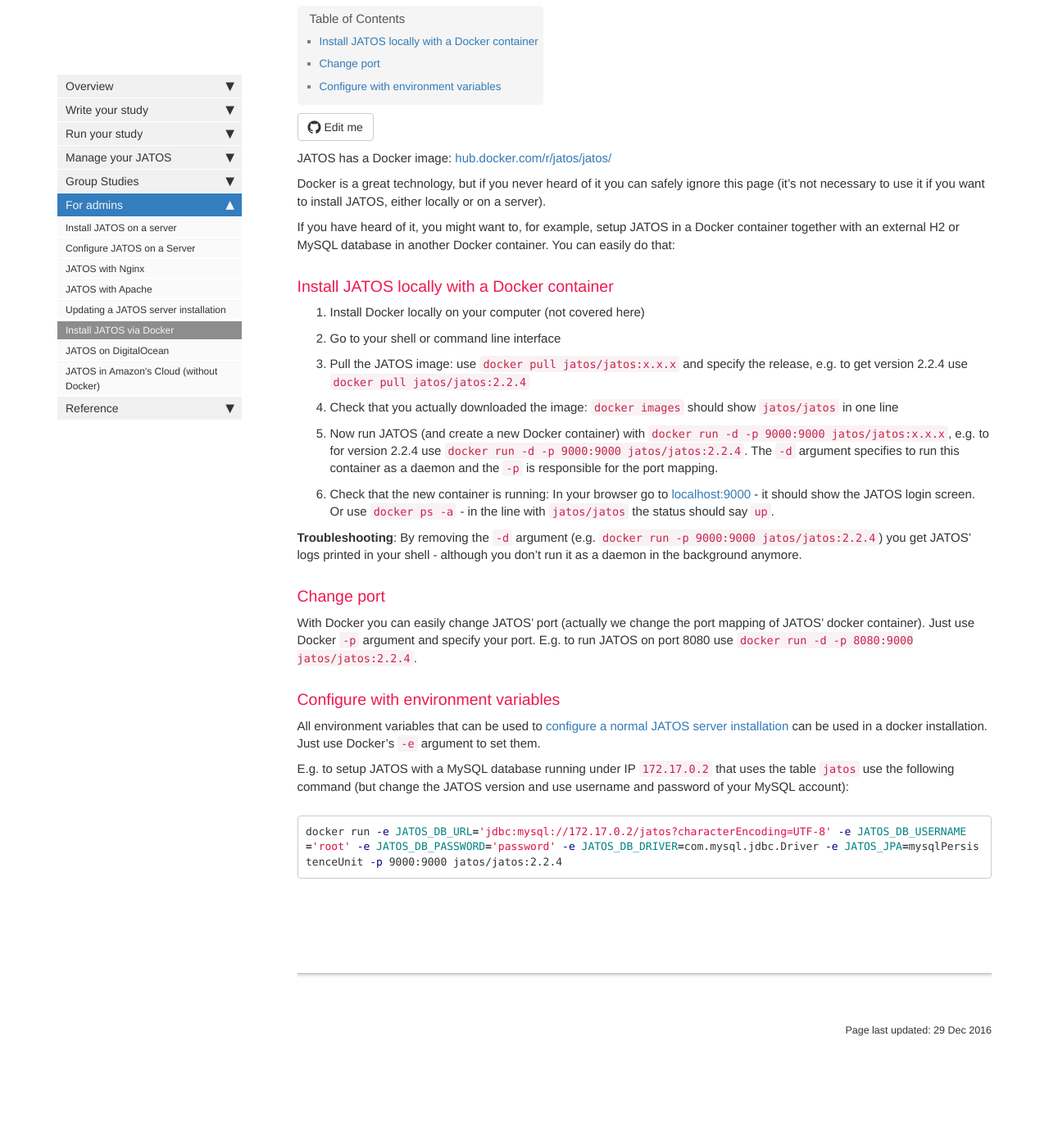
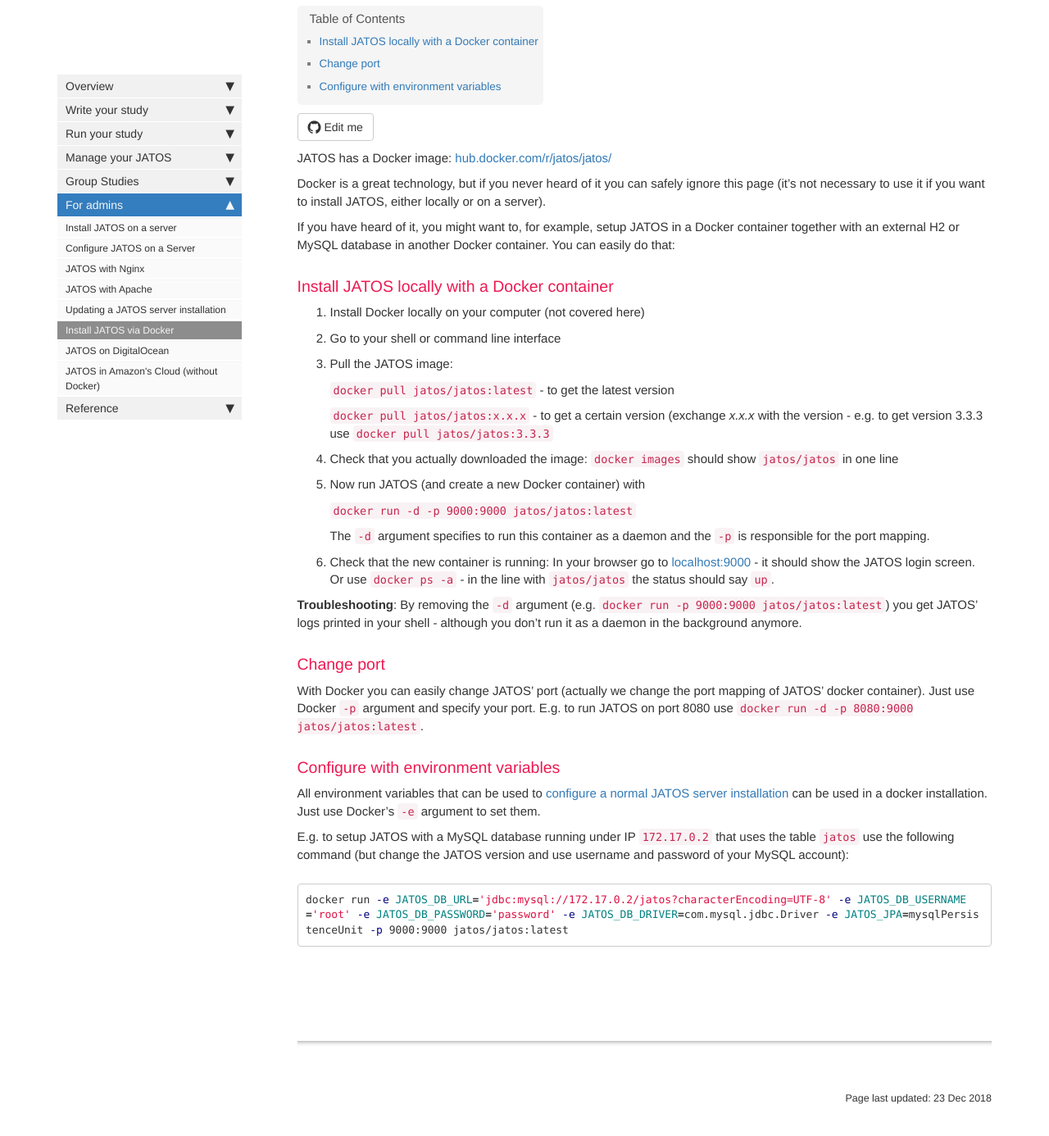
Before and after one commit to kristian-lange-tw/JATOS_docs_v3, a Jekyll site: the page built from pages/Install-JATOS-via-Docker.md, in a window 1280 px wide and 1400 px high, scrolled down 134 px. Shown: the top 1386 px of the window at 82% size. Built offline with Jekyll 4.4.1, drawn with Linux system fonts in a browser that asks for light colours; nearby versions of some CDN libraries; comment, search, counter and statistics services are not loaded; before the commit the page ends 1451 px from its top, so only the background shows below that.

Commit message:
Update Install-JATOS-via-Docker.md

```diff
--- a/pages/Install-JATOS-via-Docker.md
+++ b/pages/Install-JATOS-via-Docker.md
@@ -7,7 +7,7 @@
 permalink: Install-JATOS-via-Docker.html
 folder:
 toc: true
-last_updated: 29 Dec 2016
+last_updated: 23 Dec 2018
 ---
 
 JATOS has a Docker image: [hub.docker.com/r/jatos/jatos/](https://hub.docker.com/r/jatos/jatos/)
@@ -22,19 +22,27 @@
 
 1. Go to your shell or command line interface
 
-1. Pull the JATOS image: use `docker pull jatos/jatos:x.x.x` and specify the release, e.g. to get version 2.2.4 use `docker pull jatos/jatos:2.2.4`
+1. Pull the JATOS image:
+
+   `docker pull jatos/jatos:latest` - to get the latest version
+
+   `docker pull jatos/jatos:x.x.x` - to get a certain version (exchange _x.x.x_ with the version - e.g. to get version 3.3.3 use `docker pull jatos/jatos:3.3.3`
 
 1. Check that you actually downloaded the image: `docker images` should show `jatos/jatos` in one line
 
-1. Now run JATOS (and create a new Docker container) with `docker run -d -p 9000:9000 jatos/jatos:x.x.x`, e.g. to for version 2.2.4 use `docker run -d -p 9000:9000 jatos/jatos:2.2.4`. The `-d` argument specifies to run this container as a daemon and the `-p` is responsible for the port mapping.
+1. Now run JATOS (and create a new Docker container) with
+
+   `docker run -d -p 9000:9000 jatos/jatos:latest`
+
+   The `-d` argument specifies to run this container as a daemon and the `-p` is responsible for the port mapping.
 
 1. Check that the new container is running: In your browser go to [localhost:9000](http://localhost:9000) - it should show the JATOS login screen. Or use `docker ps -a` - in the line with `jatos/jatos` the status should say `up`.
 
-**Troubleshooting**: By removing the `-d` argument (e.g. `docker run -p 9000:9000 jatos/jatos:2.2.4`) you get JATOS' logs printed in your shell - although you don't run it as a daemon in the background anymore.
+**Troubleshooting**: By removing the `-d` argument (e.g. `docker run -p 9000:9000 jatos/jatos:latest`) you get JATOS' logs printed in your shell - although you don't run it as a daemon in the background anymore.
 
 ### Change port
 
-With Docker you can easily change JATOS' port (actually we change the port mapping of JATOS' docker container). Just use Docker `-p` argument and specify your port. E.g. to run JATOS on port 8080 use `docker run -d -p 8080:9000 jatos/jatos:2.2.4`.
+With Docker you can easily change JATOS' port (actually we change the port mapping of JATOS' docker container). Just use Docker `-p` argument and specify your port. E.g. to run JATOS on port 8080 use `docker run -d -p 8080:9000 jatos/jatos:latest`.
 
 ### Configure with environment variables
 
@@ -43,5 +51,5 @@
 E.g. to setup JATOS with a MySQL database running under IP `172.17.0.2` that uses the table `jatos` use the following command (but change the JATOS version and use username and password of your MySQL account):
 
 ~~~ shell
-docker run -e JATOS_DB_URL='jdbc:mysql://172.17.0.2/jatos?characterEncoding=UTF-8' -e JATOS_DB_USERNAME='root' -e JATOS_DB_PASSWORD='password' -e JATOS_DB_DRIVER=com.mysql.jdbc.Driver -e JATOS_JPA=mysqlPersistenceUnit -p 9000:9000 jatos/jatos:2.2.4
+docker run -e JATOS_DB_URL='jdbc:mysql://172.17.0.2/jatos?characterEncoding=UTF-8' -e JATOS_DB_USERNAME='root' -e JATOS_DB_PASSWORD='password' -e JATOS_DB_DRIVER=com.mysql.jdbc.Driver -e JATOS_JPA=mysqlPersistenceUnit -p 9000:9000 jatos/jatos:latest
 ~~~
```
